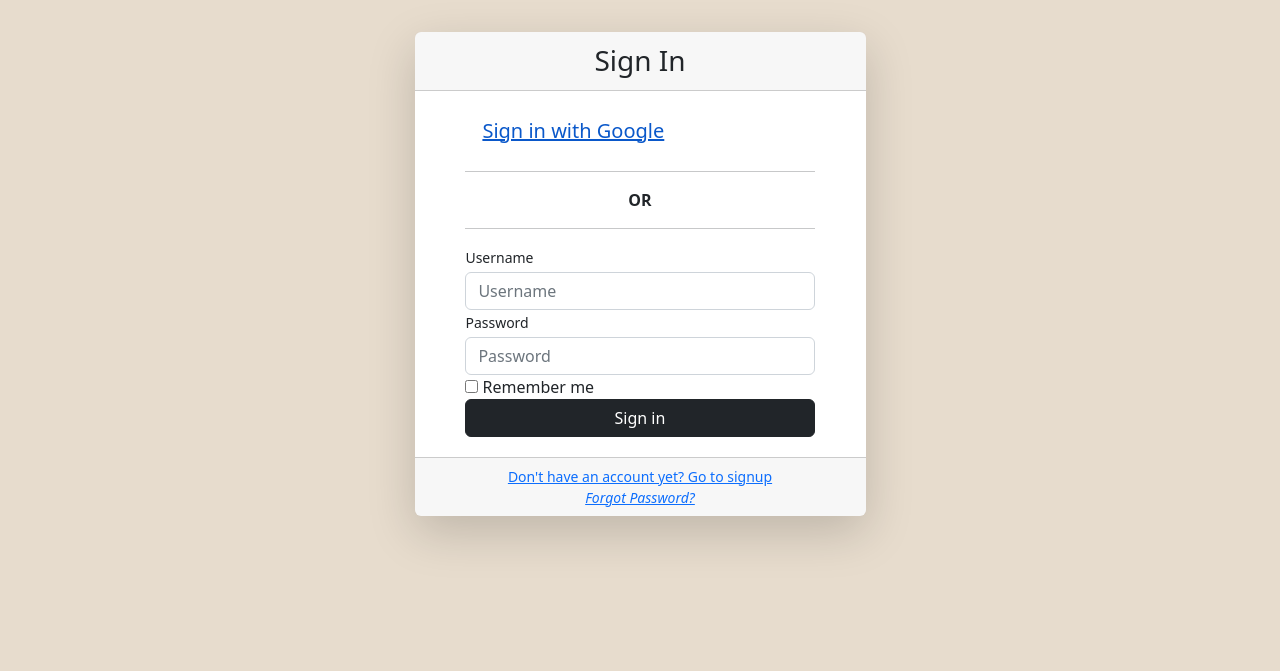
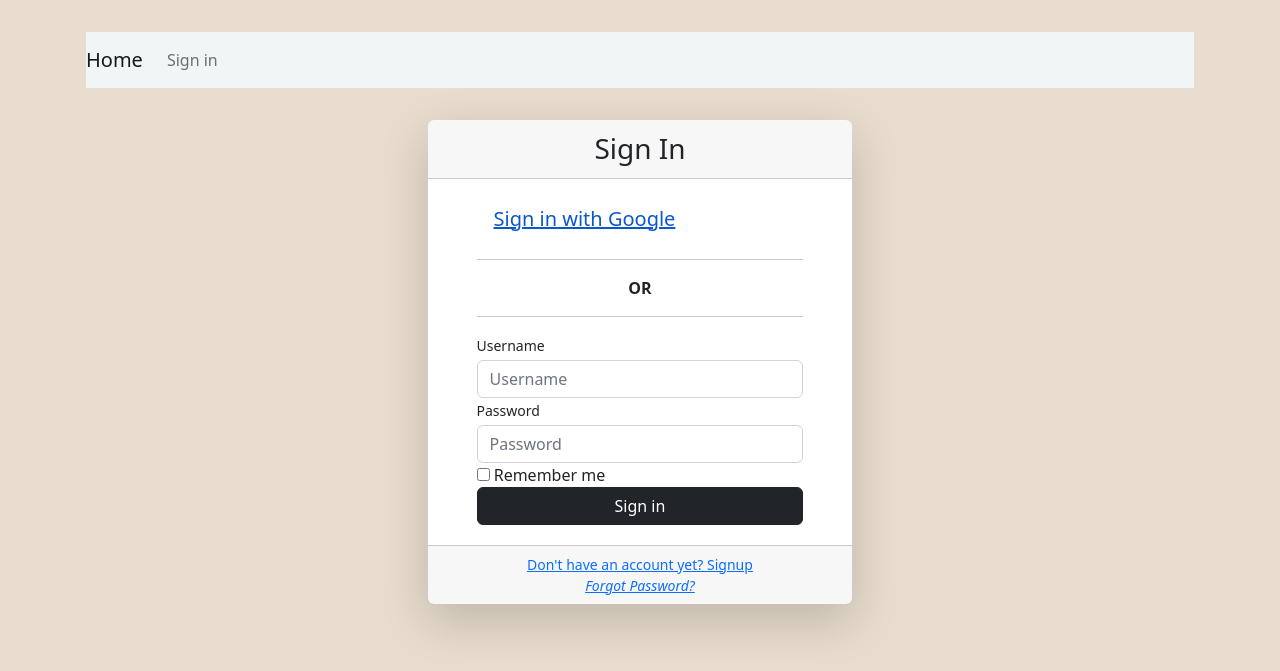
Before and after one commit to SourceCodeKelly/one_social_app, a Django app: page /login/ in a window 1280 px wide. Shown: the top 671 px of the page. Run offline with Django 4.2, Linux system fonts and the light colour scheme; some libraries are stand-ins or nearby versions.

Commit message:
Login/logout finished

```diff
--- a/main_app/templates/base.html
+++ b/main_app/templates/base.html
@@ -11,20 +11,30 @@
         <link rel="stylesheet" href="{% static 'styles/main.css' %}">
     </head>
     <body>
-        <main>
-            {% if messages %}
-            <div class="alert alert-dismissible" role="alert">
-                {% for message in messages %}
-                <div class="alert alert-{{ message.tags }}">{{ message }}</div>
-                {% endfor %}
-                <button type="button" class="close" data-dismiss="alert" aria-label="Close">
-                <span aria-hidden="true">&times;</span>
-                </button>
+        <div class="container p-3 my-3">
+            <div class="row">
+              <div class="col-md-12">
+                <nav class="navbar navbar-expand-md navbar-light " style="background-color: #f0f5f5">
+                  <a href="/" class="navbar-brand">Home</a>
+                    <button type="button" class="navbar-toggler" data-toggle="collapse" data-target="#navbarCollapse">
+                        <span class="navbar-toggler-icon"></span>
+                    </button>
+                    <div class="collapse navbar-collapse" id="navbarCollapse">
+                        <div class="navbar-nav ml-auto">                            <div class="navbar-nav ml-auto">
+                            {% if user.is_authenticated %}
+                              <a href="#" class="nav-item nav-link">Profile</a>
+                              <a href="{% url 'logout' %}" class="nav-item nav-link">Logout</a>
+                            {% else %}
+                              <a href="{% url 'login' %}" class="nav-item nav-link">Sign in</a>
+                            {% endif %}
+                          </div>
+                        </div>
+                    </div>
+                </nav>
+                {% block content %}{% endblock %}
+              </div>
             </div>
-            {% endif %}
-            {% block content %}
-            {% endblock content %}
-        </main>
+          </div>
         <!-- jQuery first, then Popper.js, then Bootstrap JS -->
     <script src="https://code.jquery.com/jquery-3.2.1.slim.min.js" integrity="sha384-KJ3o2DKtIkvYIK3UENzmM7KCkRr/rE9/Qpg6aAZGJwFDMVNA/GpGFF93hXpG5KkN" crossorigin="anonymous"></script>
     <script src="https://cdnjs.cloudflare.com/ajax/libs/popper.js/1.12.9/umd/popper.min.js" integrity="sha384-ApNbgh9B+Y1QKtv3Rn7W3mgPxhU9K/ScQsAP7hUibX39j7fakFPskvXusvfa0b4Q" crossorigin="anonymous"></script>
--- a/main_app/templates/login.html
+++ b/main_app/templates/login.html
@@ -65,7 +65,7 @@
                         </div>
                         <div class="card-footer text-center">
                             <div class="small">
-                                <a href="{% url 'signup' %}">Don't have an account yet? Go to signup</a><br>
+                                <a href="{% url 'signup' %}">Don't have an account yet? Signup</a><br>
                                 <a href="#"><i>Forgot Password?</i></a>
                             </div>
                         </div>
@@ -74,4 +74,4 @@
             </div>
         </div>
      </div>
-{% endblock content %}
+{% endblock %}
```
